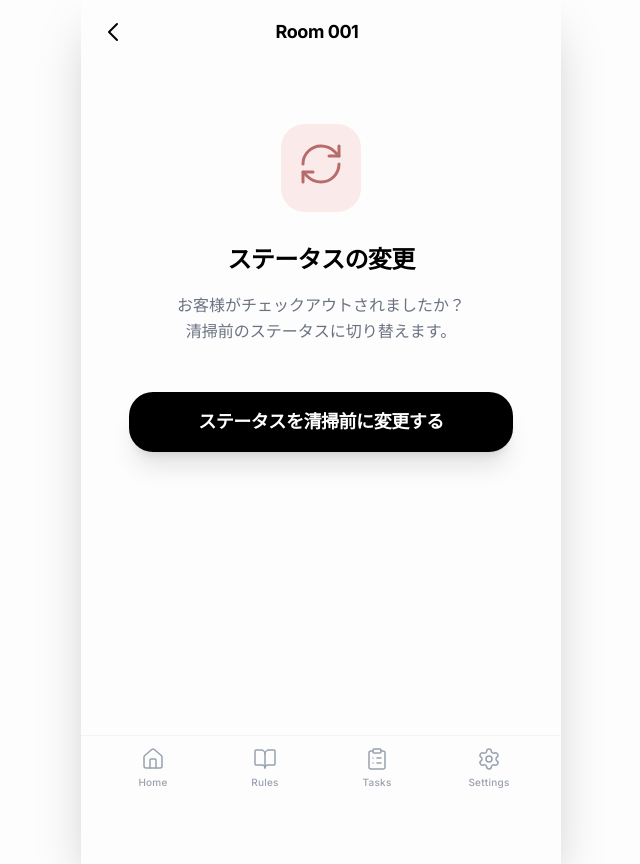
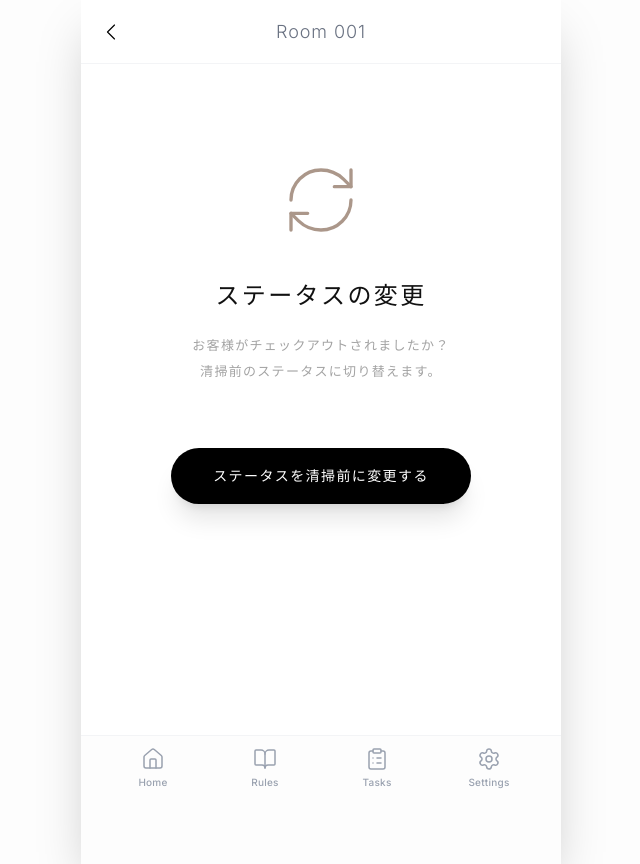
Before and after one commit to kazumakazuma0123/hotel-cleaning-app, a Next.js app: page /tasks/001 in a window 1280 px wide. Shown: the whole page, without its empty margins (319-959 px from the left). Built offline with nearby package versions, Linux system fonts and the light colour scheme.

Commit message:
feat(ui): update occupied status screen to match new minimalistic design

```diff
--- a/src/app/tasks/[id]/page.tsx
+++ b/src/app/tasks/[id]/page.tsx
@@ -128,20 +128,28 @@ export default function RoomTaskPage({ params }: { params: Promise<{ id: string
 
     if (room.status === "occupied") {
         return (
-            <div className="bg-[#fdfdfd] min-h-screen pb-32">
-                {renderHeader()}
-                <div className="px-6 pt-12 flex flex-col items-center justify-center min-h-[50vh]">
-                    <div className="bg-[#fbeaea] text-[#b86b6b] p-4 rounded-3xl mb-8">
-                        <RefreshCw className="w-12 h-12 mb-2 mx-auto" strokeWidth={1.5} />
+            <div className="bg-white min-h-screen pb-32">
+                <div className="bg-white sticky top-0 z-40 h-16 flex items-center justify-between border-b border-gray-100 px-4">
+                    <Link href="/" className="flex items-center text-black active:opacity-50 transition-opacity w-10">
+                        <ChevronLeft className="w-7 h-7" strokeWidth={1} />
+                    </Link>
+                    <span className="font-light text-gray-500 text-lg tracking-wider">
+                        Room {id}
+                    </span>
+                    <div className="w-10"></div>
+                </div>
+                <div className="px-6 pt-24 flex flex-col items-center justify-center">
+                    <div className="mb-10">
+                        <RefreshCw className="w-20 h-20 text-[#ab978a] mx-auto" strokeWidth={1} />
                     </div>
-                    <h2 className="text-2xl font-bold text-black mb-4 tracking-tight text-center">ステータスの変更</h2>
-                    <p className="text-gray-500 font-medium text-center leading-relaxed mb-12">
+                    <h2 className="text-2xl font-normal text-[#111111] mb-5 tracking-widest text-center">ステータスの変更</h2>
+                    <p className="text-[#a3a3a3] font-light text-[13px] text-center leading-loose mb-16 tracking-widest">
                         お客様がチェックアウトされましたか？<br />
                         清掃前のステータスに切り替えます。
                     </p>
                     <button
                         onClick={() => handleAction("before-cleaning", "更新完了", "ステータスを「清掃前」に<br />変更しました")}
-                        className="w-full max-w-sm font-bold py-4 rounded-[24px] transition-all flex justify-center items-center gap-2 text-lg tracking-tight bg-black text-white active:bg-gray-800 shadow-xl shadow-black/10"
+                        className="w-full max-w-[300px] font-normal py-[18px] rounded-full transition-all flex justify-center items-center gap-2 text-sm tracking-widest bg-black text-white active:bg-gray-800 shadow-xl shadow-black/10 mx-auto"
                     >
                         ステータスを清掃前に変更する
                     </button>
```
